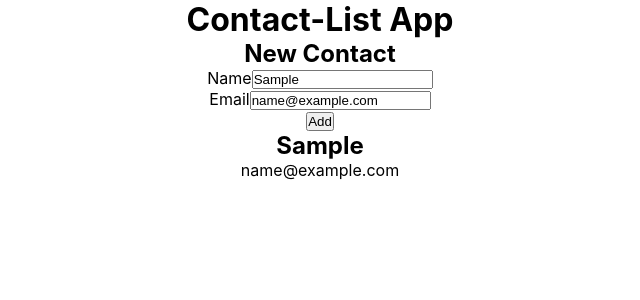
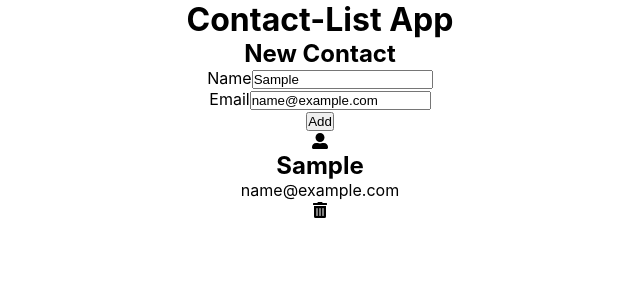
Before and after one commit to behzadiv/contacts-list, a React (Create React App) app: page / in a window 1280 px wide. Both pictures are taken after typing "Sample", "name@example.com" into the empty fields and a click on the button "Add". Shown: the top 300 px of the page, without its empty margins (320-960 px from the left). Built offline with nearby package versions, Linux system fonts and the light colour scheme; the HTML template or start-up script is replaced by a standard one.

Commit message:
install FontAwesome an duse it

```diff
--- a/package.json
+++ b/package.json
@@ -3,6 +3,9 @@
   "version": "0.1.0",
   "private": true,
   "dependencies": {
+    "@fortawesome/fontawesome-svg-core": "^1.2.36",
+    "@fortawesome/free-solid-svg-icons": "^5.15.4",
+    "@fortawesome/react-fontawesome": "^0.1.16",
     "@testing-library/jest-dom": "^5.14.1",
     "@testing-library/react": "^11.2.7",
     "@testing-library/user-event": "^12.8.3",
--- a/src/components/Contact.jsx
+++ b/src/components/Contact.jsx
@@ -1,10 +1,15 @@
+import { FontAwesomeIcon } from '@fortawesome/react-fontawesome'
+import { faUserAlt ,faTrashAlt} from '@fortawesome/free-solid-svg-icons'
+
 const Contact = ({name,email}) => {
     return (
         <div>
+            <FontAwesomeIcon icon={faUserAlt} />
             <div>
                 <h2>{name}</h2>
                 <p>{email}</p>
             </div>
+            <FontAwesomeIcon icon={faTrashAlt} />
         </div>
      );
 }
```
Also changed, not shown: 1 other file (tests, documents, lock files or other folders).
